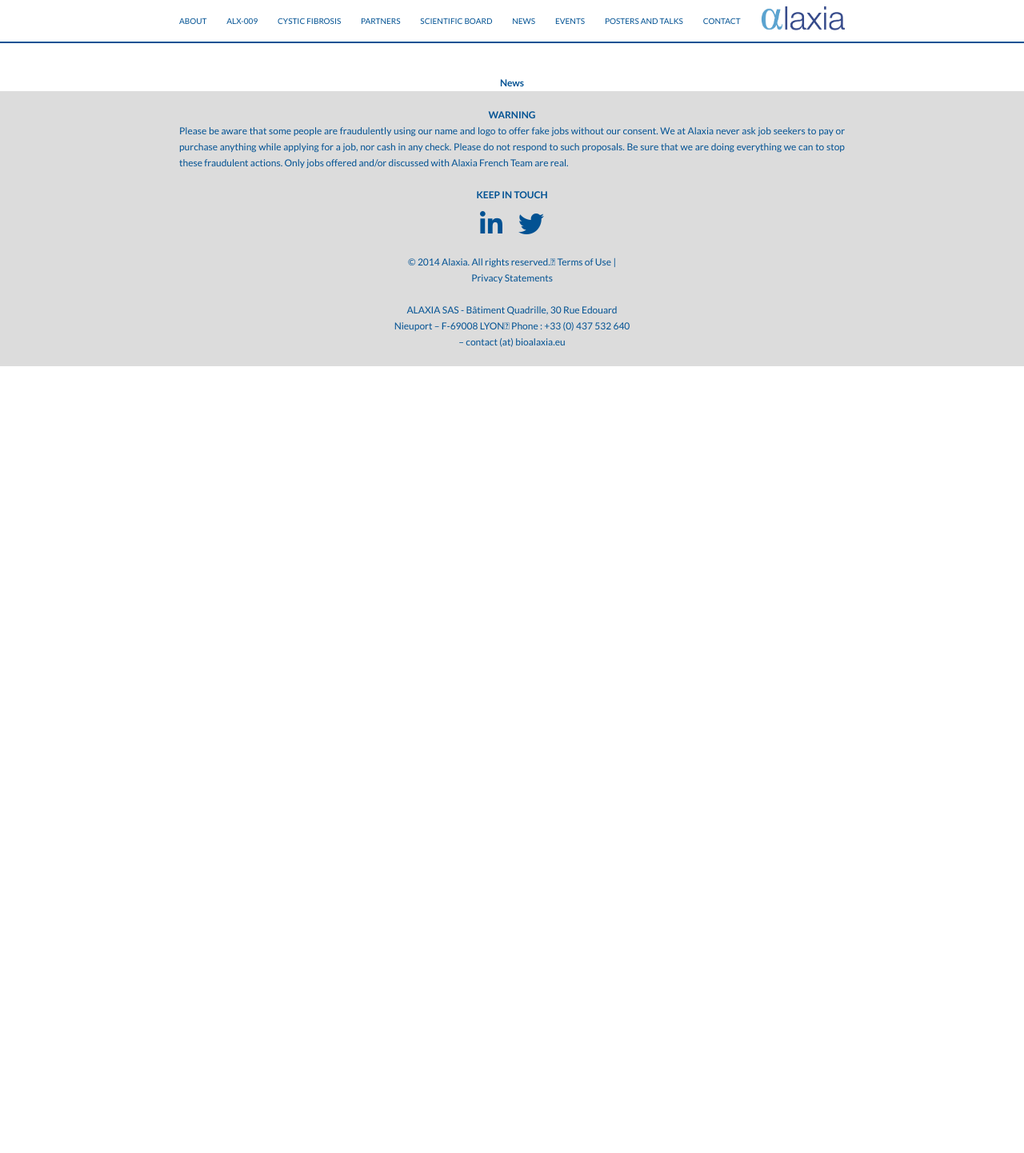
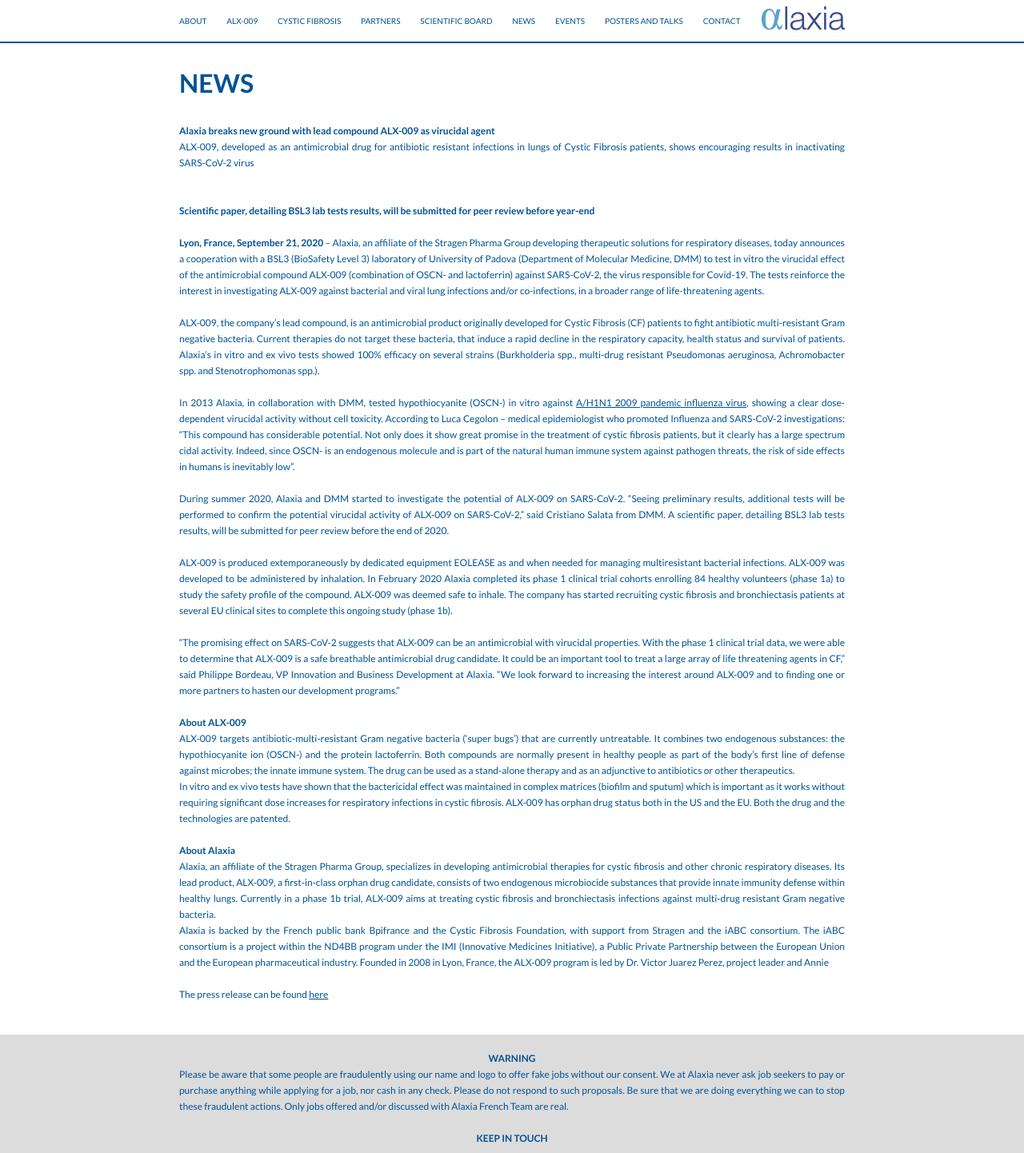
Before and after one commit to JBeaussart/alaxia-pharma, a Vue app: page /news in a window 1280 px wide. Shown: the top 1442 px of the page at 80% size. Before the commit the page ends 800 px from the top, so only its background shows below. Built offline with nearby package versions, Linux system fonts and the light colour scheme.

Commit message:
add all the content for the news page

```diff
--- a/src/pages/News.vue
+++ b/src/pages/News.vue
@@ -1,6 +1,140 @@
 <template>
-  <div>
-    <h1>News</h1>
+  <div class="container">
+    <h2>NEWS</h2>
+    <br />
+    <br />
+    <p>
+      <strong
+        >Alaxia breaks new ground with lead compound ALX-009 as virucidal
+        agent</strong
+      >
+    </p>
+    <p>
+      ALX-009, developed as an antimicrobial drug for antibiotic resistant
+      infections in lungs of Cystic Fibrosis patients, shows encouraging results
+      in inactivating SARS-CoV-2 virus
+    </p>
+    <br />
+    <br />
+    <p>
+      <strong
+        >Scientific paper, detailing BSL3 lab tests results, will be submitted
+        for peer review before year-end</strong
+      >
+    </p>
+    <br />
+    <p>
+      <strong>Lyon, France, September 21, 2020</strong> – Alaxia, an affiliate
+      of the Stragen Pharma Group developing therapeutic solutions for
+      respiratory diseases, today announces a cooperation with a BSL3 (BioSafety
+      Level 3) laboratory of University of Padova (Department of Molecular
+      Medicine, DMM) to test in vitro the virucidal effect of the antimicrobial
+      compound ALX-009 (combination of OSCN- and lactoferrin) against
+      SARS-CoV-2, the virus responsible for Covid-19. The tests reinforce the
+      interest in investigating ALX-009 against bacterial and viral lung
+      infections and/or co-infections, in a broader range of life-threatening
+      agents.
+    </p>
+    <br />
+    <p>
+      ALX-009, the company’s lead compound, is an antimicrobial product
+      originally developed for Cystic Fibrosis (CF) patients to fight antibiotic
+      multi-resistant Gram negative bacteria. Current therapies do not target
+      these bacteria, that induce a rapid decline in the respiratory capacity,
+      health status and survival of patients. Alaxia’s in vitro and ex vivo
+      tests showed 100% efficacy on several strains (Burkholderia spp.,
+      multi-drug resistant Pseudomonas aeruginosa, Achromobacter spp. and
+      Stenotrophomonas spp.).
+    </p>
+    <br />
+    <p>
+      In 2013 Alaxia, in collaboration with DMM, tested hypothiocyanite (OSCN-)
+      in vitro against
+      <a target="_blank" href="https://pubmed.ncbi.nlm.nih.gov/23540488/"
+        >A/H1N1 2009 pandemic influenza virus</a
+      >, showing a clear dose-dependent virucidal activity without cell
+      toxicity. According to Luca Cegolon – medical epidemiologist who promoted
+      Influenza and SARS-CoV-2 investigations: “This compound has considerable
+      potential. Not only does it show great promise in the treatment of cystic
+      fibrosis patients, but it clearly has a large spectrum cidal activity.
+      Indeed, since OSCN- is an endogenous molecule and is part of the natural
+      human immune system against pathogen threats, the risk of side effects in
+      humans is inevitably low”.
+    </p>
+    <br />
+    <p>
+      During summer 2020, Alaxia and DMM started to investigate the potential of
+      ALX-009 on SARS-CoV-2. “Seeing preliminary results, additional tests will
+      be performed to confirm the potential virucidal activity of ALX-009 on
+      SARS-CoV-2,” said Cristiano Salata from DMM. A scientific paper, detailing
+      BSL3 lab tests results, will be submitted for peer review before the end
+      of 2020.
+    </p>
+    <br />
+    <p>
+      ALX-009 is produced extemporaneously by dedicated equipment EOLEASE as and
+      when needed for managing multiresistant bacterial infections. ALX-009 was
+      developed to be administered by inhalation. In February 2020 Alaxia
+      completed its phase 1 clinical trial cohorts enrolling 84 healthy
+      volunteers (phase 1a) to study the safety profile of the compound. ALX-009
+      was deemed safe to inhale. The company has started recruiting cystic
+      fibrosis and bronchiectasis patients at several EU clinical sites to
+      complete this ongoing study (phase 1b).
+    </p>
+    <br />
+    <p>
+      “The promising effect on SARS-CoV-2 suggests that ALX-009 can be an
+      antimicrobial with virucidal properties. With the phase 1 clinical trial
+      data, we were able to determine that ALX-009 is a safe breathable
+      antimicrobial drug candidate. It could be an important tool to treat a
+      large array of life threatening agents in CF,” said Philippe Bordeau, VP
+      Innovation and Business Development at Alaxia. “We look forward to
+      increasing the interest around ALX-009 and to finding one or more partners
+      to hasten our development programs.”
+    </p>
+    <br />
+    <p><strong>About ALX-009</strong></p>
+    <p>
+      ALX-009 targets antibiotic-multi-resistant Gram negative bacteria (‘super
+      bugs’) that are currently untreatable. It combines two endogenous
+      substances: the hypothiocyanite ion (OSCN-) and the protein lactoferrin.
+      Both compounds are normally present in healthy people as part of the
+      body’s first line of defense against microbes; the innate immune system.
+      The drug can be used as a stand-alone therapy and as an adjunctive to
+      antibiotics or other therapeutics. <br />
+      In vitro and ex vivo tests have shown that the bactericidal effect was
+      maintained in complex matrices (biofilm and sputum) which is important as
+      it works without requiring significant dose increases for respiratory
+      infections in cystic fibrosis. ALX-009 has orphan drug status both in the
+      US and the EU. Both the drug and the technologies are patented.
+    </p>
+    <br />
+    <p><strong>About Alaxia </strong></p>
+    <p>
+      Alaxia, an affiliate of the Stragen Pharma Group, specializes in
+      developing antimicrobial therapies for cystic fibrosis and other chronic
+      respiratory diseases. Its lead product, ALX-009, a first-in-class orphan
+      drug candidate, consists of two endogenous microbiocide substances that
+      provide innate immunity defense within healthy lungs. Currently in a phase
+      1b trial, ALX-009 aims at treating cystic fibrosis and bronchiectasis
+      infections against multi-drug resistant Gram negative bacteria. <br />
+      Alaxia is backed by the French public bank Bpifrance and the Cystic
+      Fibrosis Foundation, with support from Stragen and the iABC consortium.
+      The iABC consortium is a project within the ND4BB program under the IMI
+      (Innovative Medicines Initiative), a Public Private Partnership between
+      the European Union and the European pharmaceutical industry. Founded in
+      2008 in Lyon, France, the ALX-009 program is led by Dr. Victor Juarez
+      Perez, project leader and Annie
+    </p>
+    <br />
+    <p>
+      The press release can be found
+      <a target="_blank" href="../assets/news/2009_PR_Alaxia-ALX-009_EN.pdf"
+        >here</a
+      >
+    </p>
+    <br />
+    <br />
   </div>
 </template>
 
@@ -8,4 +142,11 @@
 export default {};
 </script>
 
-<style lang="scss" scoped></style>
+<style lang="scss" scoped>
+.container {
+  text-align: justify;
+}
+h2 {
+  font-size: 32px;
+}
+</style>
```
Also changed, not shown: 1 other file (tests, documents, lock files or other folders).
